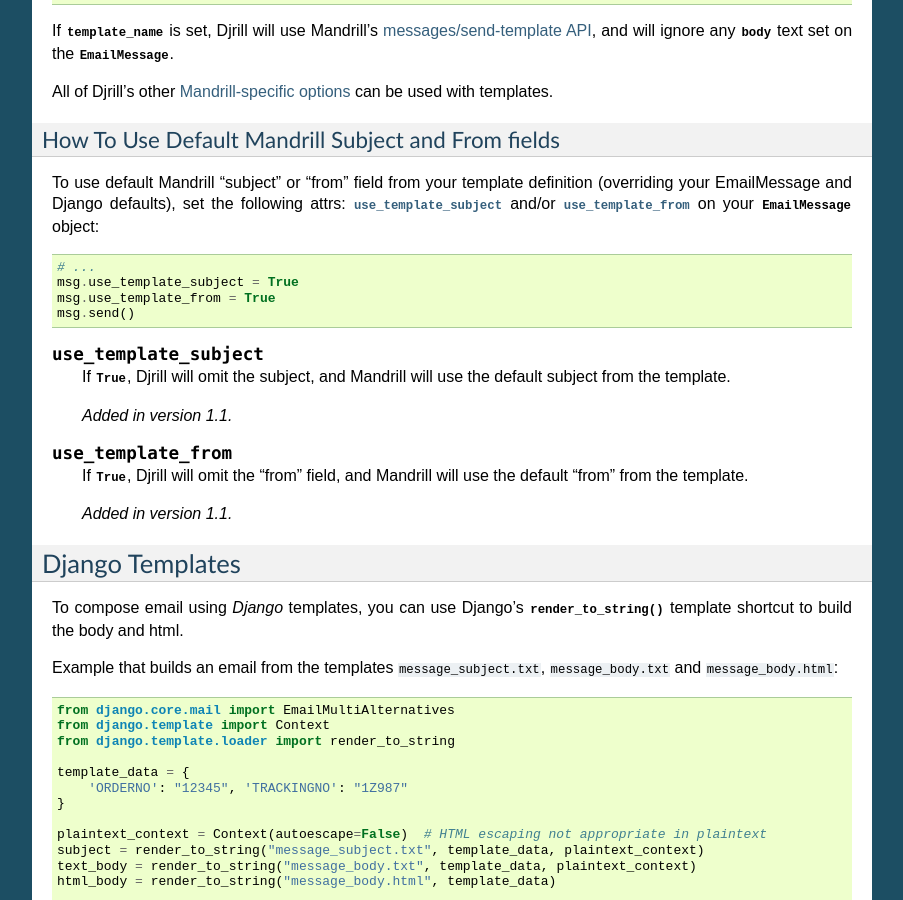
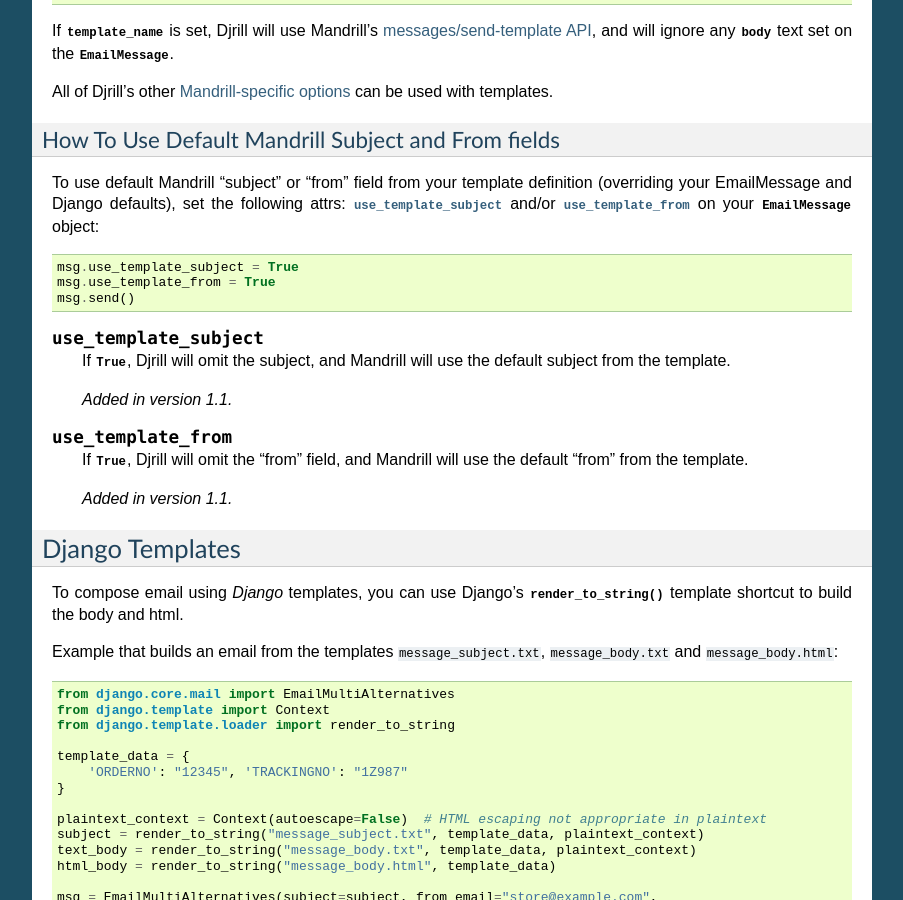
Before and after one commit to brack3t/Djrill, a Sphinx documentation site: the page built from docs/usage/templates.rst, in a window 1280 px wide and 900 px high, scrolled down 504 px. Shown: the whole window, without its empty margins (198-1101 px from the left). Built offline with Sphinx 7.4.7, drawn with Linux system fonts in a browser that asks for light colours.

Commit message:
Fix a couple of Sphinx docs warnings

```diff
--- a/docs/history.rst
+++ b/docs/history.rst
@@ -31,7 +31,7 @@
 
 Version 0.8:
 
-* Expose :ref:`mandrill_response` on sent messages
+* Expose :ref:`mandrill-response` on sent messages
 
 
 Version 0.7:
--- a/docs/usage/templates.rst
+++ b/docs/usage/templates.rst
@@ -44,7 +44,7 @@
 (overriding your EmailMessage and Django defaults), set the following attrs:
 :attr:`use_template_subject` and/or :attr:`use_template_from` on
 your :class:`~django.core.mail.EmailMessage` object::
-    # ...
+
     msg.use_template_subject = True
     msg.use_template_from = True
     msg.send()
```
